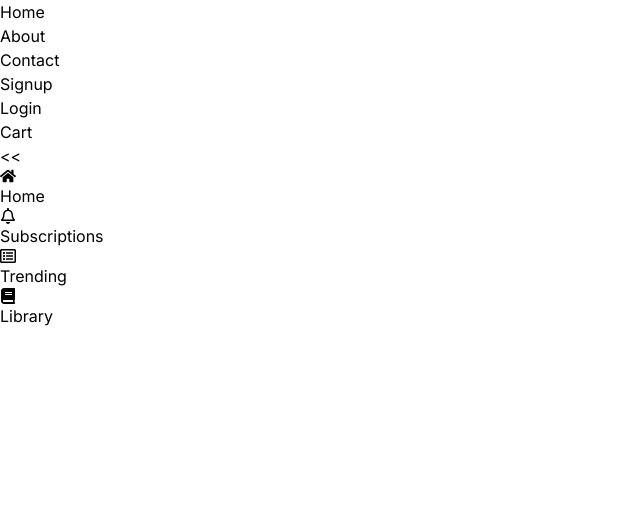
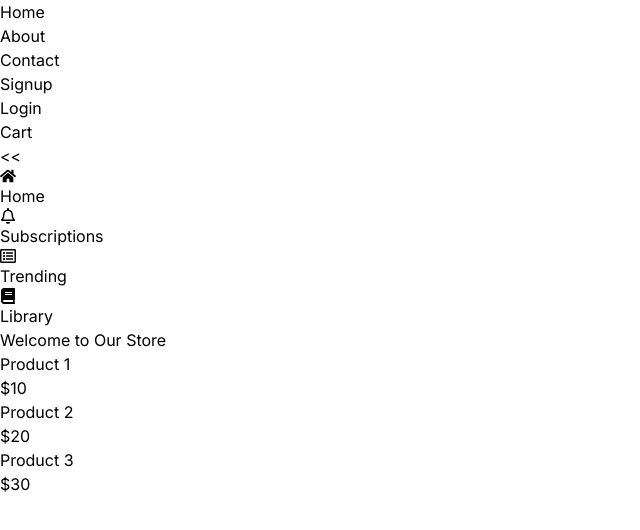
Before and after one commit to Tausifqureshi/React_Using_Filter, a React (Vite) app: page / in a window 1280 px wide. Shown: the top 530 px of the page, without its empty margins (0-640 px from the left). Built offline with nearby package versions, Linux system fonts and the light colour scheme.

Commit message:
AppCoomand

```diff
--- a/src/App.jsx
+++ b/src/App.jsx
@@ -4,6 +4,7 @@ import React from "react";
 import Main from "./components/main/Main";
 import { createBrowserRouter, RouterProvider } from "react-router-dom";
 import Home from "./page/Home";
+import MainContent from "./components/MainContent";
 
 function App() {
   const router = createBrowserRouter([
@@ -12,6 +13,10 @@ function App() {
       element: <Main />,
 
     children: [
+      {
+        path: "/", // Default route
+        element: <MainContent />, // Landing page with products
+      },
       {
         path: "home",
         element: <Home />
--- a/src/components/MainContent.jsx
+++ b/src/components/MainContent.jsx
@@ -1,7 +1,11 @@
 import React from "react";
+import Products from "./product/Products";
 
 function MainContent() {
-  return <div>MainContent</div>;
+  return <div>
+         <h1 className="text-2xl font-bold mb-4">Welcome to Our Store</h1>
+         <Products />
+  </div>;
 }
 
 export default MainContent;
--- a/src/components/product/Products.jsx
+++ b/src/components/product/Products.jsx
@@ -0,0 +1,24 @@
+// src/components/products/Products.js
+import React from "react";
+
+const Products = () => {
+  // Dummy product data
+  const productList = [
+    { id: 1, name: "Product 1", price: "$10" },
+    { id: 2, name: "Product 2", price: "$20" },
+    { id: 3, name: "Product 3", price: "$30" },
+  ];
+
+  return (
+    <div className="grid grid-cols-1 md:grid-cols-3 gap-4">
+      {productList.map((product) => (
+        <div key={product.id} className="border p-4 rounded shadow">
+          <h3 className="text-lg font-bold">{product.name}</h3>
+          <p className="text-gray-700">{product.price}</p>
+        </div>
+      ))}
+    </div>
+  );
+};
+
+export default Products;
```
